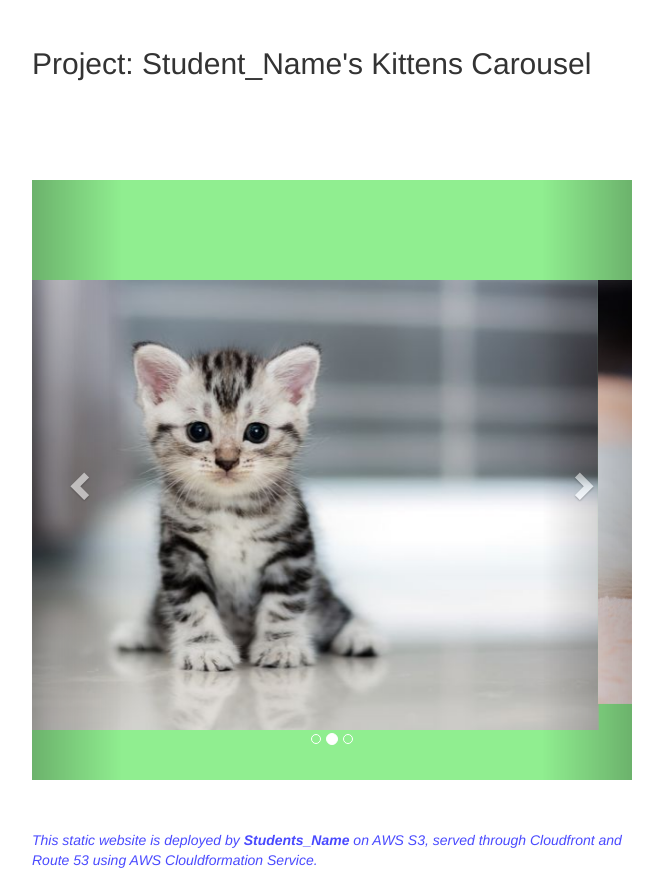
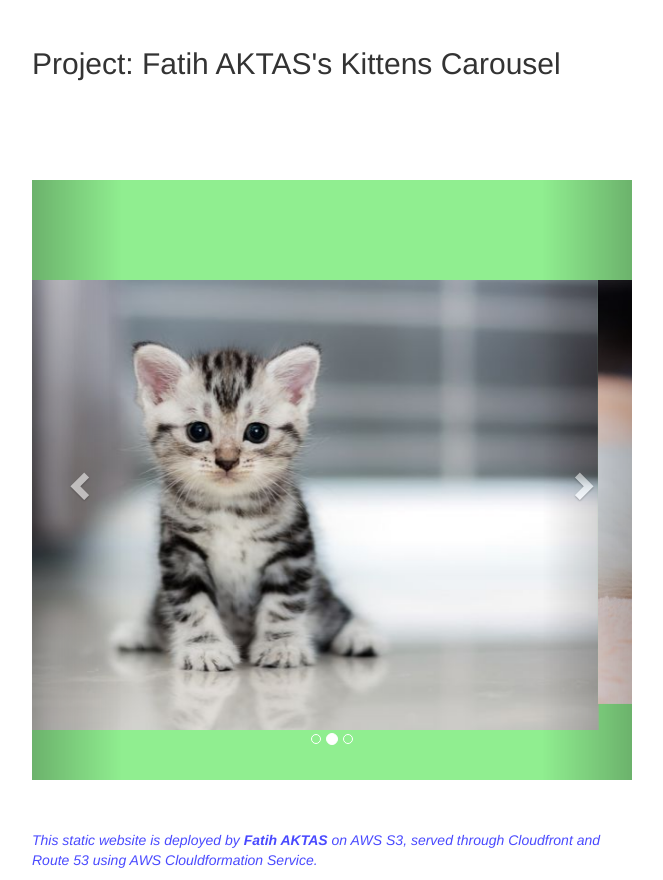
Before and after one commit to mfaktasit/S3-Static-Web-via-CloudFormation, a plain HTML site: page static-web/index.html in a window 1280 px wide. Shown: the part 203-1083 px from the top of the page, without its empty margins (308-971 px from the left). Drawn offline with nearby package versions, Linux system fonts and the light colour scheme.

Commit message:
change in html file

```diff
--- a/static-web/index.html
+++ b/static-web/index.html
@@ -44,7 +44,7 @@
 
   <div><img style="width:300px; height:100px" src="https://clarusway.com/wp-content/uploads/2022/12/clarusway-logo-black.png" /></div>
 
-  <h2> Project: Student_Name's Kittens Carousel</h2>
+  <h2> Project: Fatih AKTAS's Kittens Carousel</h2>
 
   <div id="myCarousel" class="carousel slide" data-ride="carousel">
     <!-- Indicators -->
@@ -79,7 +79,7 @@
   </div>
 
 
-  <p class="footnote"><i>This static website is deployed by <b> Students_Name </b> on AWS S3, served through Cloudfront and Route 53 using AWS Clouldformation Service.</i></p>
+  <p class="footnote"><i>This static website is deployed by <b> Fatih AKTAS </b> on AWS S3, served through Cloudfront and Route 53 using AWS Clouldformation Service.</i></p>
 </body>
 
 </html>
```
